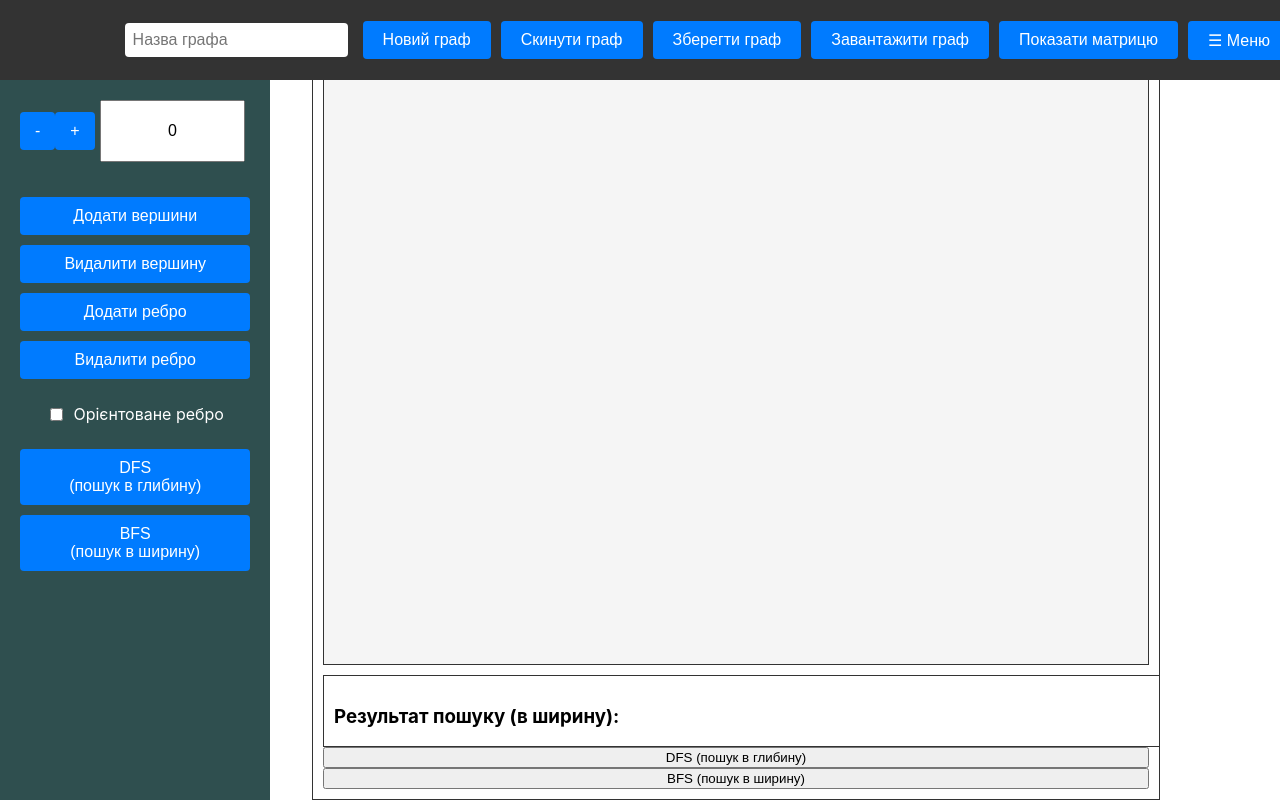
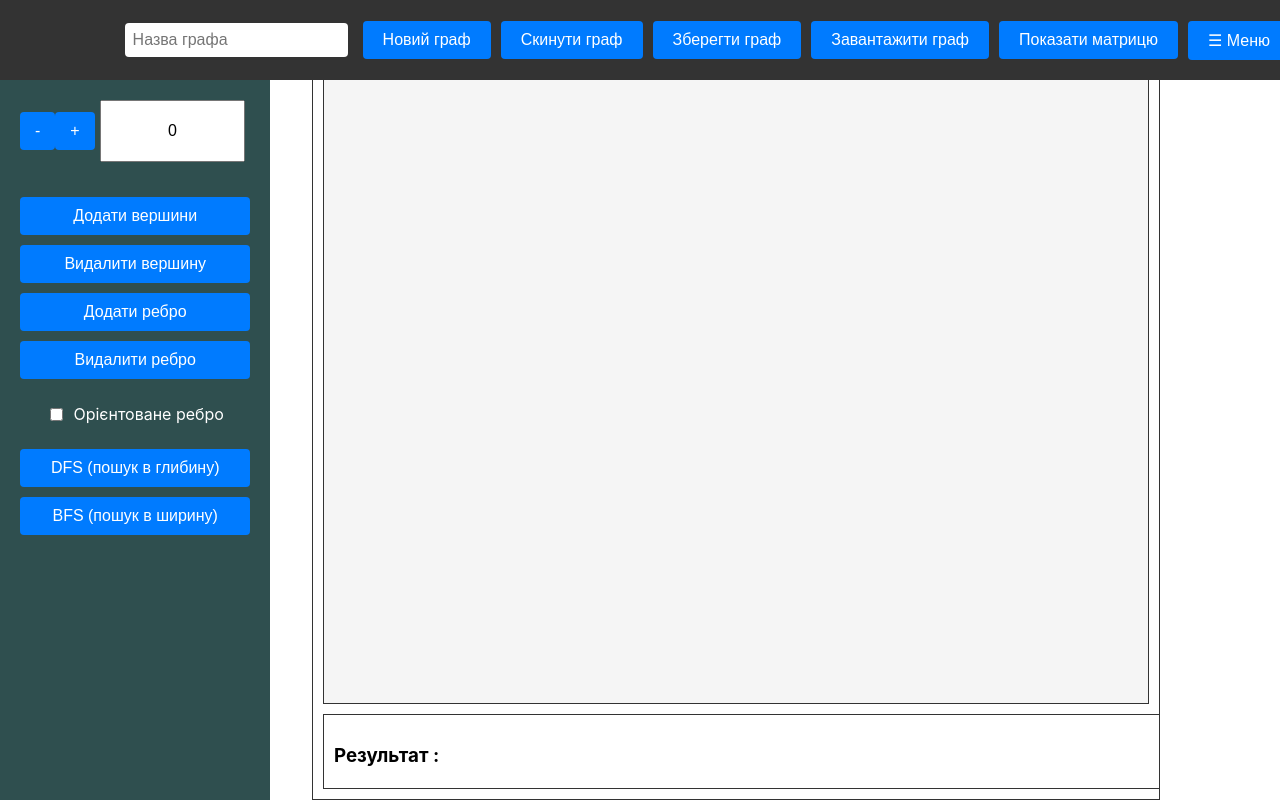
Before and after one commit to myroslavaKukhta/Graph_2, a React (Create React App) app: page /#/graphs in a window 1280 px wide. Built offline with nearby package versions, Linux system fonts and the light colour scheme.

Commit message:
Робочий алгоритм пошуку в глибину, ширину, видалені дублюючі кнопки

```diff
--- a/src/components/Graph.tsx
+++ b/src/components/Graph.tsx
@@ -1,7 +1,17 @@
 import React, { useEffect, useState } from 'react';
 import { useDispatch, useSelector } from 'react-redux';
 import { RootState } from '../redux/store';
-import { setNodes, setEdges, addNode, addEdge, removeNode, removeEdge, setAddingEdge, setDeleteMode, dfsTraversal, bfsTraversal } from '../redux/graphSlice';
+import {
+    setNodes,
+    setEdges,
+    addNode,
+    addEdge,
+    removeNode,
+    removeEdge,
+    setAddingEdge,
+    setDeleteMode,
+    updateTraversalVisualization,
+} from '../redux/graphSlice';
 import styles from './Graph.module.css';
 import Matrix from './Matrix';
 
@@ -14,13 +24,13 @@ const Graph: React.FC = () => {
     const addingEdge = useSelector((state: RootState) => state.graph.addingEdge);
     const isDirected = useSelector((state: RootState) => state.graph.isDirected);
     const traversalResult = useSelector((state: RootState) => state.graph.traversalResult);
+    const traversalOrder = useSelector((state: RootState) => state.graph.traversalOrder);
+    const currentTraversalIndex = useSelector((state: RootState) => state.graph.currentTraversalIndex);
+    const isVisualizing = useSelector((state: RootState) => state.graph.isVisualizing);
     const [edgeSource, setEdgeSource] = useState<string | null>(null);
     const [draggingNode, setDraggingNode] = useState<string | null>(null);
     const [position, setPosition] = useState<{ x: number, y: number }>({ x: 0, y: 0 });
     const [tempEdge, setTempEdge] = useState<{ x1: number, y1: number, x2: number, y2: number } | null>(null);
-    const [isVisualizing, setIsVisualizing] = useState(false);
-    const [currentStep, setCurrentStep] = useState(0);
-    const [traversalType, setTraversalType] = useState<'DFS' | 'BFS' | null>(null);
 
     useEffect(() => {
         const handleMouseDown = (event: MouseEvent) => {
@@ -88,28 +98,13 @@ const Graph: React.FC = () => {
     }, [deleteMode, addingEdge, edgeSource, draggingNode, position, nodes, dispatch, isDirected, tempEdge]);
 
     useEffect(() => {
-        if (isVisualizing && traversalResult.length > 0) {
-            if (currentStep < traversalResult.length) {
-                const timer = setTimeout(() => {
-                    setCurrentStep(currentStep + 1);
-                }, 1000);
-                return () => clearTimeout(timer);
-            } else {
-                setIsVisualizing(false);
-            }
+        if (isVisualizing && currentTraversalIndex < traversalOrder.length - 1) {
+            const timer = setTimeout(() => {
+                dispatch(updateTraversalVisualization());
+            }, 1000); // Виконання кожну секунду
+            return () => clearTimeout(timer);
         }
-    }, [isVisualizing, currentStep, traversalResult]);
-
-    const startVisualization = (type: 'DFS' | 'BFS') => {
-        if (type === 'DFS') {
-            dispatch(dfsTraversal());
-        } else {
-            dispatch(bfsTraversal());
-        }
-        setTraversalType(type);
-        setIsVisualizing(true);
-        setCurrentStep(0);
-    };
+    }, [isVisualizing, currentTraversalIndex, traversalOrder, dispatch]);
 
     const handleLineClick = (event: React.MouseEvent<SVGLineElement, MouseEvent>) => {
         if (deleteMode) {
@@ -188,7 +183,7 @@ const Graph: React.FC = () => {
                                 cx={node.x}
                                 cy={node.y}
                                 r={10}
-                                fill={currentStep > 0 && traversalResult.slice(0, currentStep).includes(node.label) ? 'red' : 'black'}
+                                fill={currentTraversalIndex >= 0 && traversalOrder.slice(0, currentTraversalIndex + 1).includes(node.label) ? 'red' : 'black'}
                                 onMouseDown={() => setDraggingNode(node.id)}
                             />
                             <text x={node.x + 12} y={node.y + 4} fontSize="12" fill="black">{node.label}</text>
@@ -203,11 +198,9 @@ const Graph: React.FC = () => {
                 </div>
             )}
             <div className={styles.traversalResult}>
-                <h3>Результат пошуку ({traversalType === 'DFS' ? 'в глибину' : 'в ширину'}):</h3>
-                <p>{traversalResult.slice(0, currentStep).map((step, index) => `T${index + 1}: ${step}`).join(', ')}</p>
+                <h3>Результат {isVisualizing ? 'пошуку' : ''}:</h3>
+                <p>{traversalOrder.slice(0, currentTraversalIndex + 1).map((step, index) => `T${index + 1}: ${step}`).join(', ')}</p>
             </div>
-            <button onClick={() => startVisualization('DFS')}>DFS (пошук в глибину)</button>
-            <button onClick={() => startVisualization('BFS')}>BFS (пошук в ширину)</button>
         </div>
     );
 };
--- a/src/components/Sidebar.tsx
+++ b/src/components/Sidebar.tsx
@@ -11,6 +11,7 @@ import {
     setIsDirected,
     dfsTraversal,
     bfsTraversal,
+    resetTraversalVisualization,
 } from '../redux/graphSlice';
 import styles from './Sidebar.module.css';
 
@@ -61,10 +62,12 @@ const Sidebar: React.FC = () => {
     };
 
     const handleDFS = () => {
+        dispatch(resetTraversalVisualization());
         dispatch(dfsTraversal());
     };
 
     const handleBFS = () => {
+        dispatch(resetTraversalVisualization());
         dispatch(bfsTraversal());
     };
 
@@ -80,7 +83,6 @@ const Sidebar: React.FC = () => {
                     className={styles.input}
                     min="0"
                 />
-
             </div>
             <button className={styles.button} onClick={handleAddNodes}>Додати вершини</button>
             <button className={styles.button} onClick={handleRemoveNode}>Видалити вершину</button>
@@ -95,8 +97,8 @@ const Sidebar: React.FC = () => {
                 />
                 Орієнтоване ребро
             </label>
-            <button className={styles.button} onClick={handleDFS}>DFS <br/>(пошук в глибину)</button>
-            <button className={styles.button} onClick={handleBFS}>BFS <br/> (пошук в ширину) </button>
+            <button className={styles.button} onClick={handleDFS}>DFS (пошук в глибину)</button>
+            <button className={styles.button} onClick={handleBFS}>BFS (пошук в ширину)</button>
         </div>
     );
 };
```
